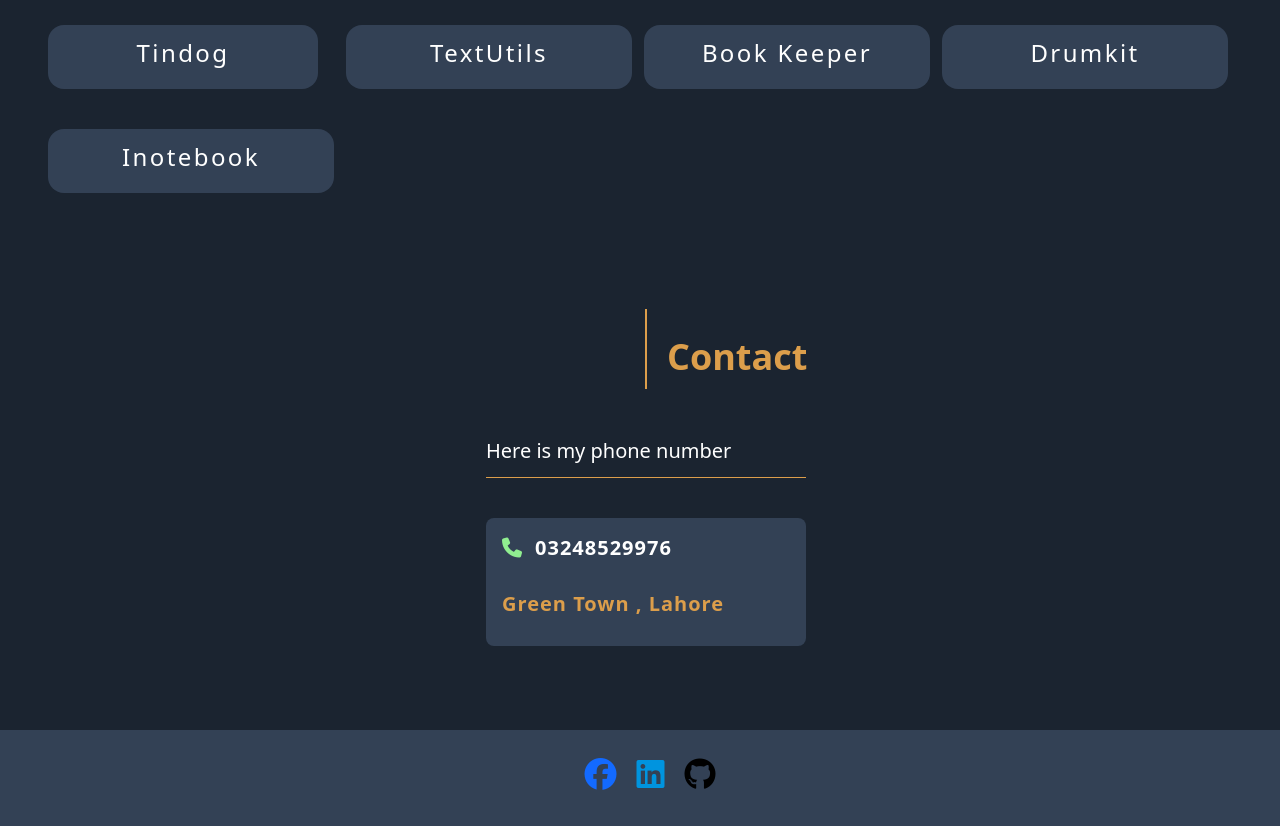
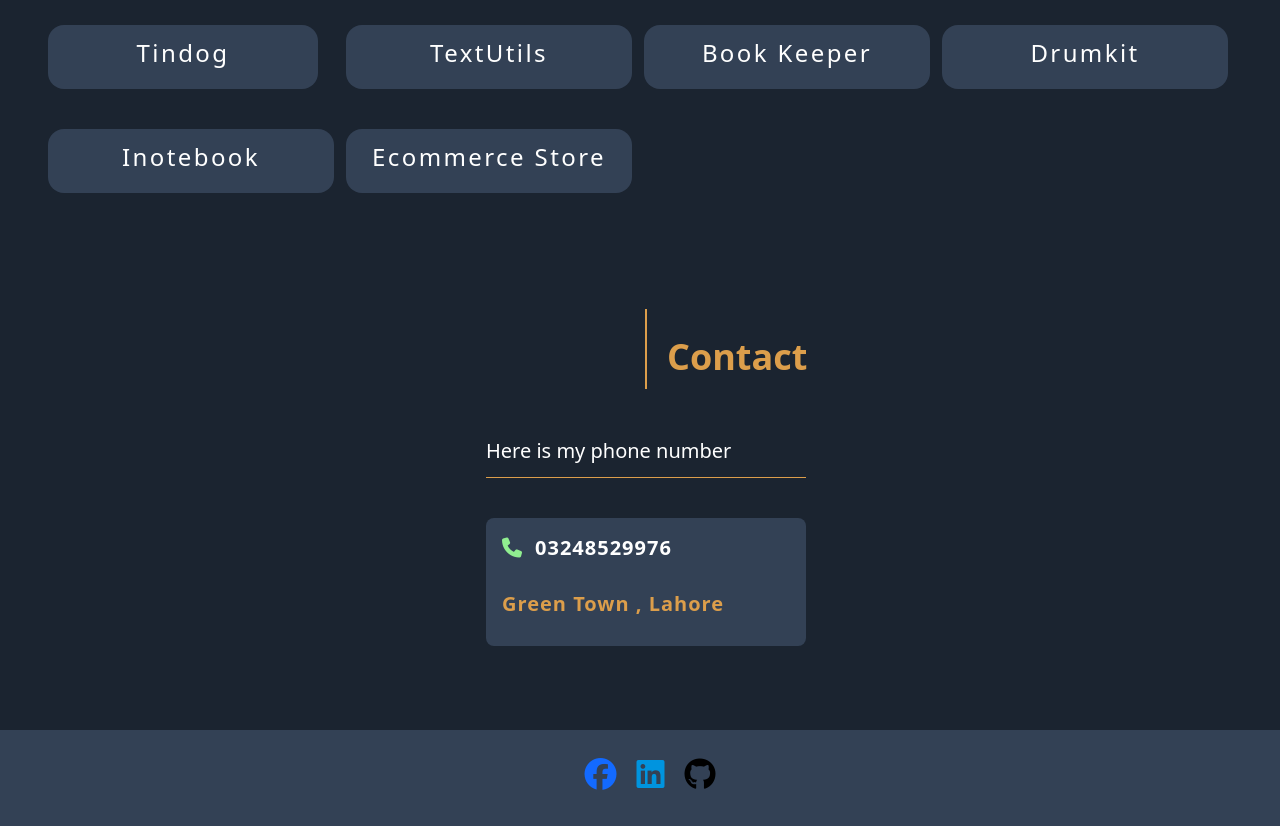
Before and after one commit to EhtishamSattar/portfolio.github.io, a React (Create React App) app: page / in a window 1280 px wide. Shown: the part 3440-4266 px from the top of the page. Built offline with nearby package versions, Linux system fonts and the light colour scheme.

Commit message:
resume link updated and E store added

```diff
--- a/src/Components/Page.js
+++ b/src/Components/Page.js
@@ -36,7 +36,7 @@ const Page = () => {
           <button className="border text-[#dc9e4b] text-xl rounded-3xl pl-8 pr-8 h-14 mt-9 font-medium hover:bg-yellow-600 hover:text-white md:text-xl md:h-12 md:w-[230px] md:pl-6">
             {/* // eslint-disable-next-line */}
             <a
-              href="https://drive.google.com/file/d/14A-6jjpEhFzo62Crh57BUcD_p2S6JY27/view?usp=sharing"
+              href="https://drive.google.com/file/d/1iww2JLVKJ0dL_LDMojrtMbz8soFWAbXC/view?usp=sharing"
               download="MyResume.pdf"
               rel="noreferrer"
               target="_blank"
@@ -426,6 +426,16 @@ const Page = () => {
                 Inotebook
               </a>
             </div>
+            <div className="text-center  bg-slate-700 rounded-2xl pb-5 pt-3 mr-2 mt-4 mb-5">
+              {/* eslint-disable-next-line */}
+              <a
+                className=" font-md tracking-widest"
+                href="https://e-site-one.vercel.app/"
+                target="_blank"
+              >
+                Ecommerce Store
+              </a>
+            </div>
           </div>
         </section>
 
```
Also changed, not shown: 1 other file (tests, documents, lock files or other folders).
